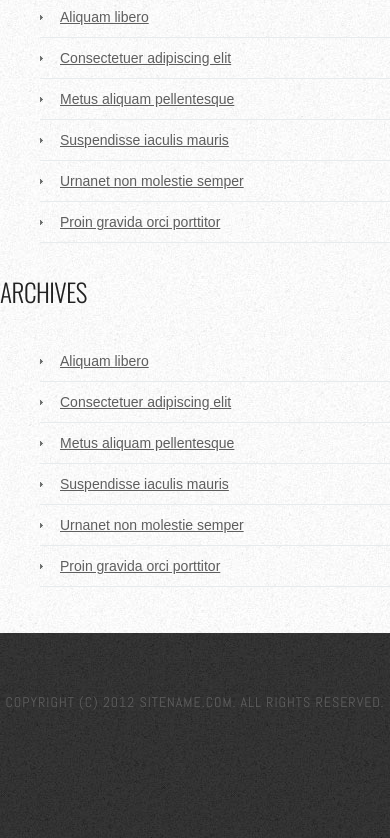
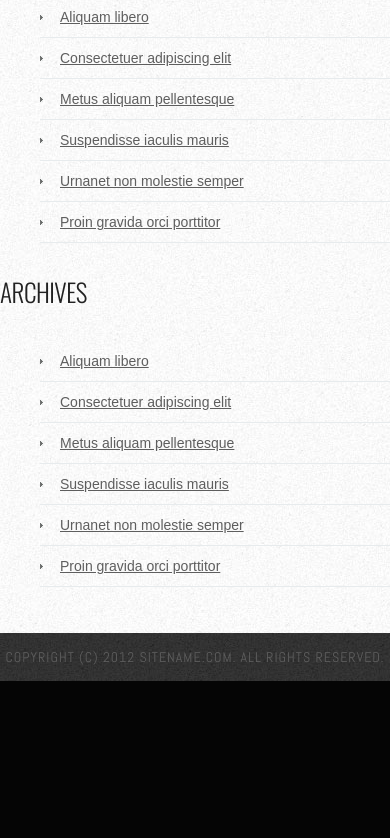
Before and after one commit to hhmcdonald/project_transformation_mcdonald_hayley, a plain HTML site: page index.html in a window 390 px wide. Shown: the part 2788-3626 px from the top of the page. After the commit the page ends 3469 px from the top, so only its background shows below. Drawn offline with nearby package versions, Linux system fonts and the light colour scheme.

Commit message:
give footer a responsive width and height

```diff
--- a/css/main.css
+++ b/css/main.css
@@ -253,15 +253,15 @@ main {
 
 /* Footer */
 #footer {
-    height: 140px;
+    width: 100%;
+    height: auto;
     margin: 0 auto;
-    padding: 50px 0 15px 0;
+    padding: 15px 0 15px 0;
     font-family: 'Abel', sans-serif;
 }
 
 #footer p {
-    margin: 0;
-    padding-top: 10px;
+    margin: 0 auto;
     letter-spacing: 1px;
     line-height: normal;
     font-size: 14px;
```
